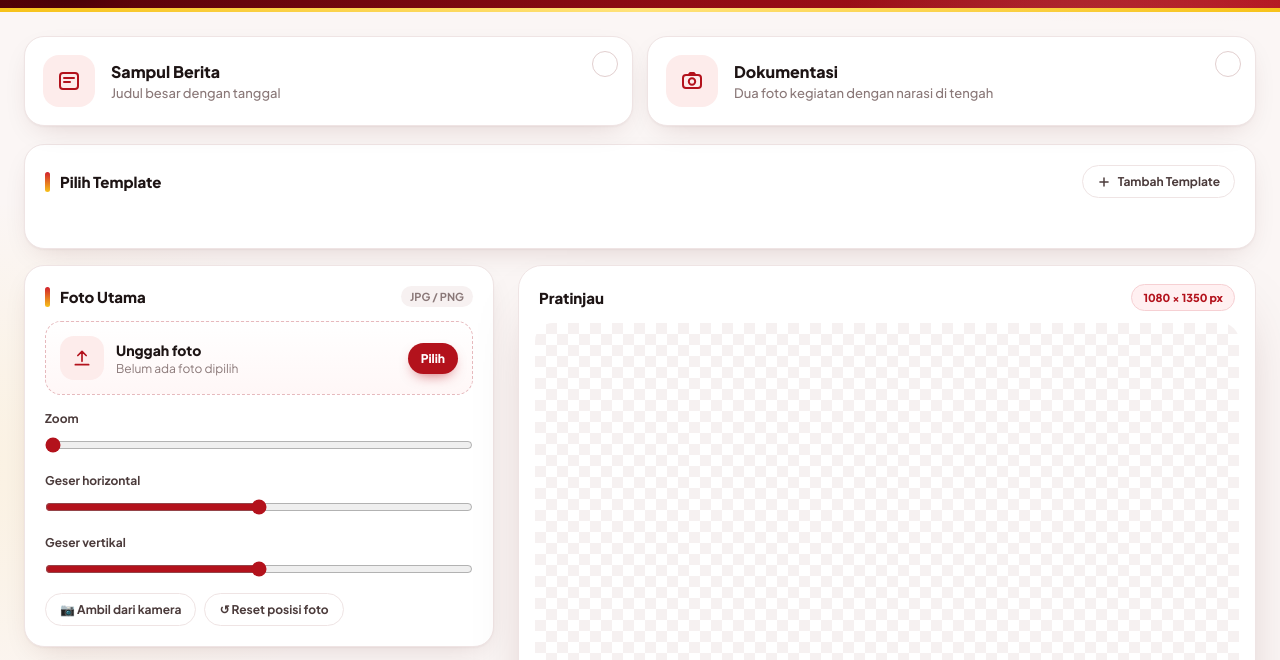
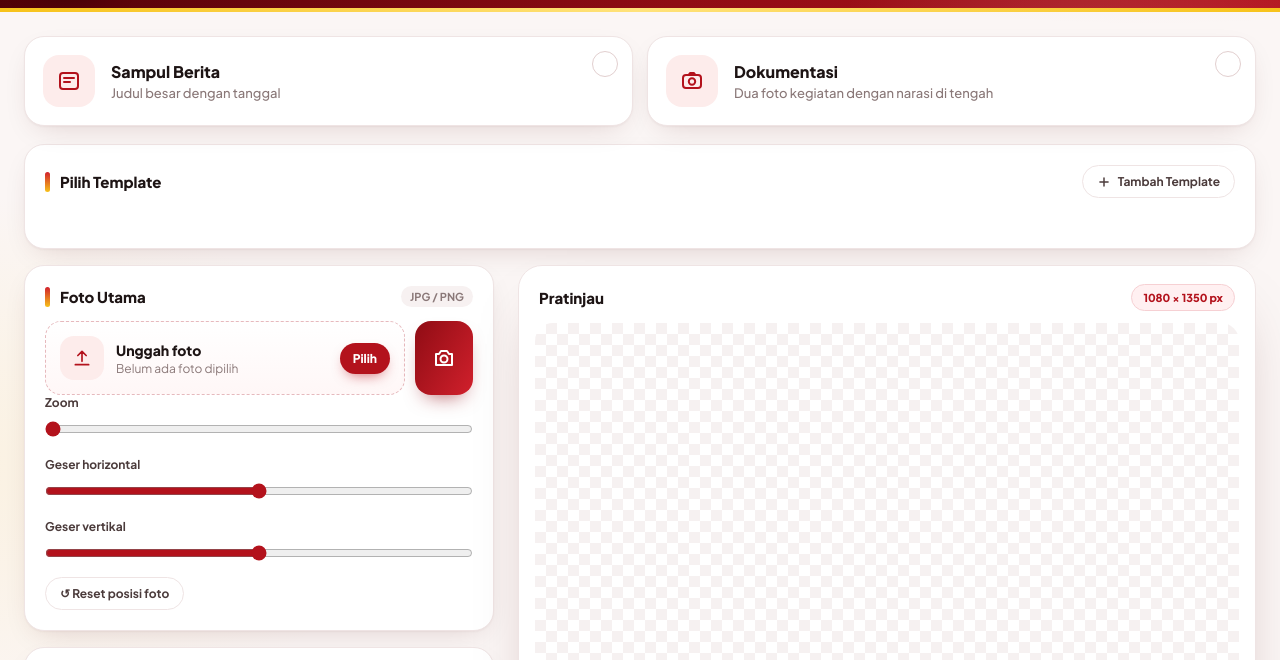
Before and after one commit to kpuhstrendatin/generatorberita, a plain HTML site: page index.html in a window 1280 px wide. Shown: the part 120-780 px from the top of the page. Drawn offline with Linux system fonts and the light colour scheme.

Commit message:
Add files via upload

```diff
--- a/index.html
+++ b/index.html
@@ -135,6 +135,16 @@ input:disabled{opacity:.55}
 .fp-txt b{display:block;font-size:14px;font-weight:800}
 .fp-txt small{display:block;font-size:12px;color:var(--muted);white-space:nowrap;overflow:hidden;text-overflow:ellipsis;margin-top:2px}
 .fp-btn{font-size:12px;font-weight:800;color:#fff;background:var(--r600);padding:8px 13px;border-radius:999px;white-space:nowrap;box-shadow:0 6px 14px -6px rgba(179,18,28,.7)}
+.pickrow{display:flex;gap:10px;align-items:stretch}
+.pickrow .filepick{flex:1;min-width:0}
+.cam-btn{
+  flex:0 0 58px;border:0;border-radius:16px;cursor:pointer;color:#fff;display:grid;place-items:center;
+  background:linear-gradient(120deg,var(--r700),var(--r500));box-shadow:0 10px 20px -10px rgba(143,12,20,.7);
+  transition:transform .15s,box-shadow .2s;
+}
+.cam-btn:hover{transform:translateY(-2px);box-shadow:0 14px 24px -10px rgba(143,12,20,.8)}
+.cam-btn:active{transform:scale(.97)}
+.cam-btn svg{width:24px;height:24px}
 .filepick.has .fp-btn{background:#1f7a3f;box-shadow:0 6px 14px -6px rgba(31,122,63,.6)}
 
 .pblock{margin-top:16px;padding-top:16px;border-top:1px dashed #eadcdc}
@@ -357,11 +367,14 @@ footer b{color:var(--r600)}
       <!-- Foto -->
       <div class="card">
         <div class="card-h"><span class="bar"></span><h3 id="photoTitle">Foto Utama</h3><span class="hint">JPG / PNG</span></div>
+        <div class="pickrow">
         <label class="filepick" for="photoFile" id="pick1">
           <span class="fp-ico"><svg width="20" height="20" viewBox="0 0 24 24" fill="none" stroke="currentColor" stroke-width="2" stroke-linecap="round" stroke-linejoin="round"><path d="M12 16V4M7 9l5-5 5 5M4 20h16"/></svg></span>
           <span class="fp-txt"><b>Unggah foto</b><small id="photoName">Belum ada foto dipilih</small></span>
           <span class="fp-btn">Pilih</span>
         </label>
+        <button class="cam-btn" onclick="openCamera(1)" title="Ambil dari kamera" aria-label="Ambil dari kamera"><svg viewBox="0 0 24 24" fill="none" stroke="currentColor" stroke-width="2" stroke-linecap="round" stroke-linejoin="round"><path d="M4 8h3l2-3h6l2 3h3v11H4z"/><circle cx="12" cy="13" r="3.5"/></svg></button>
+        </div>
         <input type="file" id="photoFile" accept="image/*" class="sr">
         <label class="lbl">Zoom</label>
         <input type="range" id="zoom" min="1" max="2.5" step="0.01" value="1">
@@ -372,11 +385,14 @@ footer b{color:var(--r600)}
 
         <div class="pblock" id="photo2Block" style="display:none">
           <div class="sub">Foto 2 (bawah)</div>
+          <div class="pickrow">
           <label class="filepick" for="photoFile2" id="pick2">
             <span class="fp-ico"><svg width="20" height="20" viewBox="0 0 24 24" fill="none" stroke="currentColor" stroke-width="2" stroke-linecap="round" stroke-linejoin="round"><path d="M12 16V4M7 9l5-5 5 5M4 20h16"/></svg></span>
             <span class="fp-txt"><b>Unggah foto</b><small id="photoName2">Belum ada foto dipilih</small></span>
             <span class="fp-btn">Pilih</span>
           </label>
+          <button class="cam-btn" onclick="openCamera(2)" title="Ambil dari kamera" aria-label="Ambil dari kamera"><svg viewBox="0 0 24 24" fill="none" stroke="currentColor" stroke-width="2" stroke-linecap="round" stroke-linejoin="round"><path d="M4 8h3l2-3h6l2 3h3v11H4z"/><circle cx="12" cy="13" r="3.5"/></svg></button>
+          </div>
           <input type="file" id="photoFile2" accept="image/*" class="sr">
           <label class="lbl">Zoom</label>
           <input type="range" id="zoom2" min="1" max="2.5" step="0.01" value="1">
@@ -384,10 +400,8 @@ footer b{color:var(--r600)}
           <input type="range" id="posX2" min="-1" max="1" step="0.01" value="0">
           <label class="lbl">Geser vertikal</label>
           <input type="range" id="posY2" min="-1" max="1" step="0.01" value="0">
-          <div class="btn-row"><button class="chip" onclick="openCamera(2)">📷 Ambil dari kamera</button></div>
         </div>
         <div class="btn-row">
-          <button class="chip" onclick="openCamera(1)">📷 Ambil dari kamera</button>
           <button class="chip" onclick="resetPhoto()">↺ Reset posisi foto</button>
         </div>
       </div>
@@ -529,7 +543,7 @@ const $ = id => document.getElementById(id);
 const W = 1080, H = 1350;
 const MODEL_DEFAULT = 'gemini-3.5-flash';
 // Ubah nilai ini setiap kali index.html diperbarui agar tombol "Versi terbaru" bisa mendeteksi perubahan
-const APP_VERSION = '2026.11.18-2';
+const APP_VERSION = '2026.11.18-3';
 
 // ===== TEMPLATE BAWAAN (file di root repositori) =====
 const DEFAULT_TEMPLATES = [
@@ -541,7 +555,7 @@ let TEMPLATES = [...DEFAULT_TEMPLATES, ...loadCustom()];
 
 // ===== LAYOUT =====
 const SAMPUL = { x: 46, titleY: 1052, maxW: 790, maxLines: 4, startSize: 30, lineRatio: 0.97, lineY: 1204, dateY: 1213, dateSize: 26 };
-const DOK    = { centerY: 630, maxW: 900, maxLines: 4, startSize: 34, minSize: 22, lineRatio: 1.32 };
+const DOK    = { centerY: 630, maxW: 900, maxLines: 4, startSize: 25, minSize: 16, lineRatio: 1.16 };
 const FONT = 'Montserrat, Arial, sans-serif';
 
 const cv = $('cv'), ctx = cv.getContext('2d');
```
